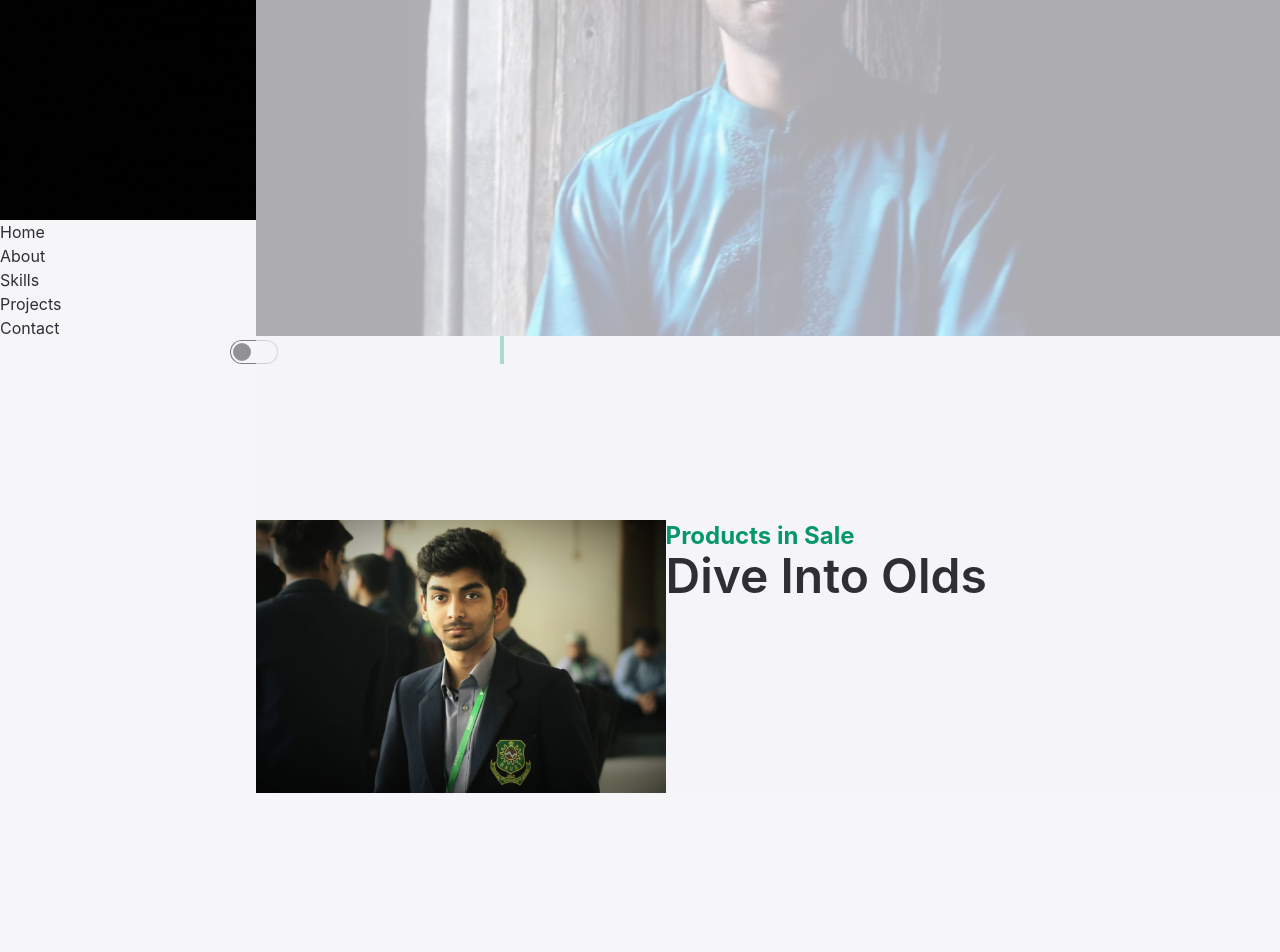
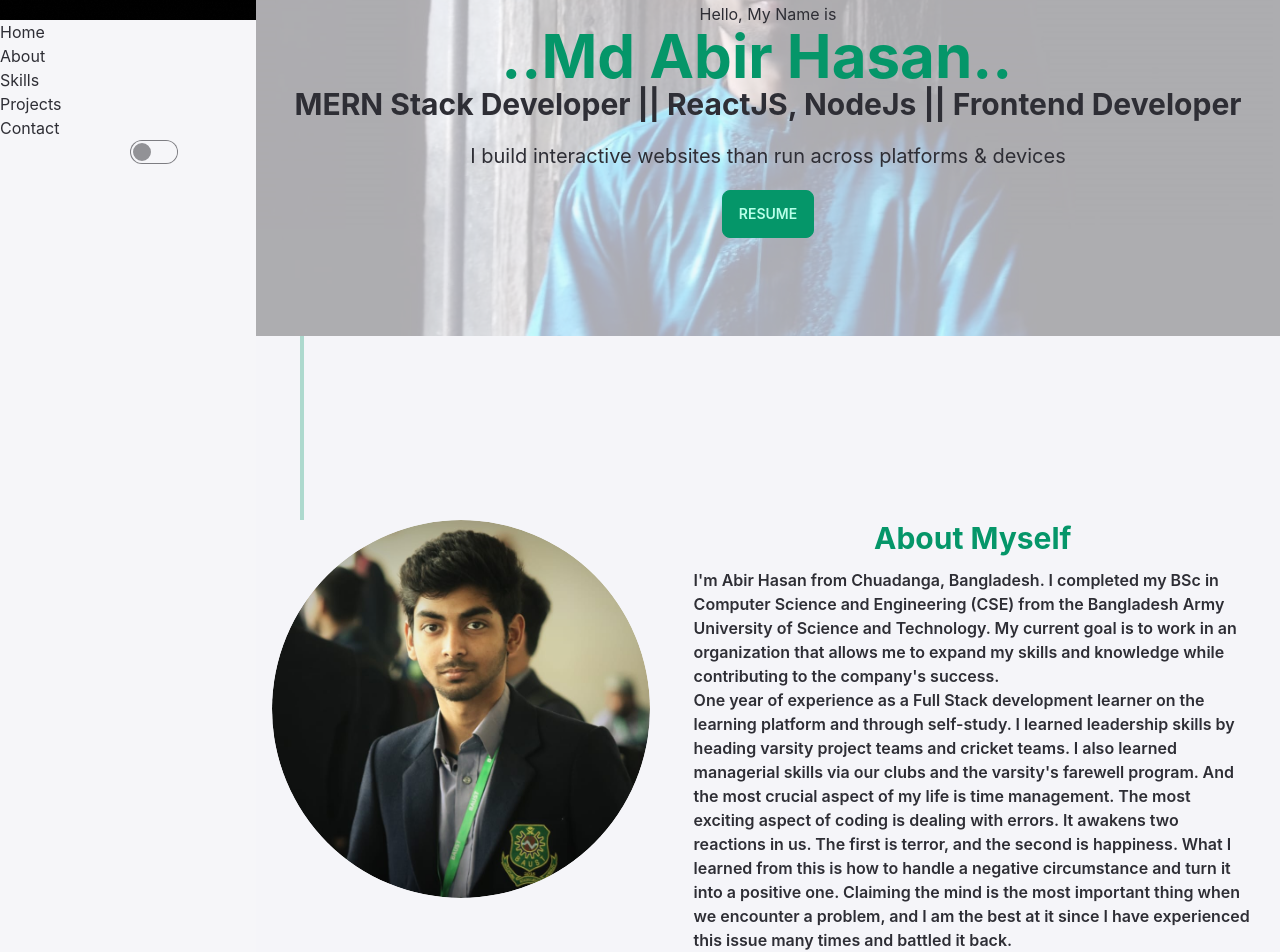
Before and after one commit to StrikerAbir/Abir-Porfolio, a React (Create React App) app: page / in a window 1280 px wide. Shown: the part 280-1232 px from the top of the page. Before the commit the page ends 1073 px from the top, so only its background shows below. Built offline with nearby package versions, Linux system fonts and the light colour scheme.

Commit message:
about section done

```diff
--- a/src/Pages/About/About.js
+++ b/src/Pages/About/About.js
@@ -1,19 +1,46 @@
-import React from 'react';
-import mypic from '../../assets/images/my pic.jpeg'
+import React from "react";
+import mypic from "../../assets/images/my pic.jpeg";
 const About = () => {
-    return (
-      <div className="flex">
-        <div className='w-2/5'>
-          <img className='w-full' src={mypic} alt="" />
-        </div>
-        <div className=''>
-          <div className="">
-            <p className="text-2xl font-bold text-primary">Products in Sale</p>
-            <h2 className="text-5xl font-semibold"> Dive Into Olds</h2>
+  return (
+    <div className="flex">
+      <div className="w-2/5">
+        <div className="avatar mx-4">
+          <div className="rounded-full">
+            <img className="w-full rounded-full" src={mypic} alt="" />
           </div>
         </div>
       </div>
-    );
+      <div className="w-3/5 flex justify-center items-center">
+        <div className="mx-7 font-semibold">
+          <p className="text-3xl mb-3 font-bold text-primary text-center">
+            About Myself
+          </p>
+          <p>
+            I'm Abir Hasan from Chuadanga, Bangladesh. I completed my BSc in
+            Computer Science and Engineering (CSE) from the Bangladesh Army
+            University of Science and Technology. My current goal is to work in
+            an organization that allows me to expand my skills and knowledge
+            while contributing to the company's success.
+          </p>
+          <p>
+            One year of experience as a Full Stack development learner on the
+            learning platform and through self-study. I learned leadership
+            skills by heading varsity project teams and cricket teams. I also
+            learned managerial skills via our clubs and the varsity's farewell
+            program. And the most crucial aspect of my life is time management.
+            The most exciting aspect of coding is dealing with errors. It
+            awakens two reactions in us. The first is terror, and the second is
+            happiness. What I learned from this is how to handle a negative
+            circumstance and turn it into a positive one. Claiming the mind is
+            the most important thing when we encounter a problem, and I am the
+            best at it since I have experienced this issue many times and
+            battled it back.
+          </p>
+
+        </div>
+      </div>
+    </div>
+  );
 };
 
 export default About;
--- a/src/Pages/Home/Home.js
+++ b/src/Pages/Home/Home.js
@@ -5,9 +5,9 @@ import resume from "../../assets/files/Abir Resume MERN Dev candidate.pdf"
 
 const Home = () => {
   return (
-    <div className="h-screen">
-      <div className="">
-        <div className="h-full flex flex-col justify-center">
+    <div id="home" className="h-screen">
+      <div className="h-full flex items-center justify-center">
+        <div>
           <p className="text-center">Hello, My Name is</p>
           <TypeAnimation
             sequence={[
@@ -29,7 +29,7 @@ const Home = () => {
             Md Abir Hasan
           </h1> */}
           <p className="font-bold text-3xl text-center">
-            I'm a MERN Stack Developer
+            MERN Stack Developer || ReactJS, NodeJs || Frontend Developer
           </p>
           <h4 className="lg:text-xl text-xs text-center my-5">
             <p>
--- a/src/Shared/SideNav/SideNav.js
+++ b/src/Shared/SideNav/SideNav.js
@@ -2,11 +2,11 @@ import React from 'react';
 import tMark from '../../assets/images/Tmark.gif'
 const SideNav = ({ dark, setDark }) => {
     return (
-        <div >
-            <img className='w-full' src={tMark} alt="" />
+        <div className='bg-base-100 h-screen' >
+            <img className='w-[300px]' src={tMark} alt="" />
             <ul>
                 <li>
-                    Home
+                    <a href='#home'>Home</a>
                 </li>
                 <li>
                     About
--- a/src/layout/Main.js
+++ b/src/layout/Main.js
@@ -12,7 +12,7 @@ const Main = () => {
         <div className="flex relative">
           <div className="w-1/5">
             <div className="fixed top-0">
-              <div className="border-0 border-r-4 border-primary">
+              <div className="border-0 border-r-4 border-primary h-screen">
                 <SideNav setDark={setDark} dark={dark}></SideNav>
               </div>
             </div>
@@ -22,7 +22,7 @@ const Main = () => {
             <div className="fixed">
               <img className="w-full" src={bg} alt="" />
             </div>
-            <div className="absolute top-0 bg-base-100 bg-opacity-70 ">
+            <div className="absolute top-0 bg-base-100 bg-opacity-70 w-full">
               <Home></Home>
               <About></About>
             </div>
```
